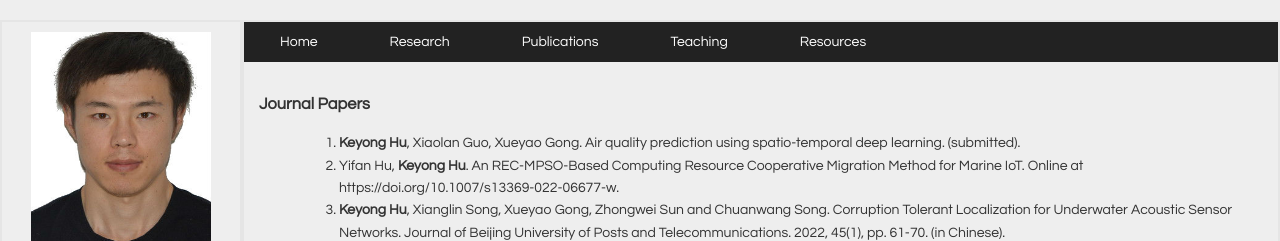
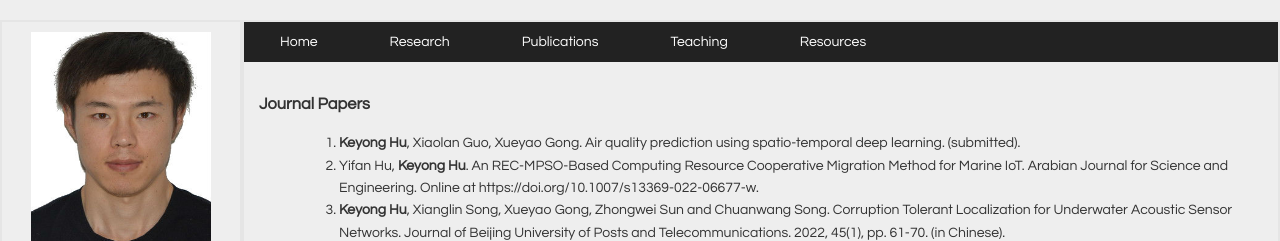
Before and after one commit to keyonghu/keyonghu.github.io, a plain HTML site: page publications.html in a window 1280 px wide. Shown: the top 241 px of the page. Drawn offline with Linux system fonts and the light colour scheme.

Commit message:
Update publications.html

```diff
--- a/publications.html
+++ b/publications.html
@@ -51,7 +51,7 @@
 
               			<ol>
 			<li><b>Keyong Hu</b>, Xiaolan Guo, Xueyao Gong. Air quality prediction using spatio-temporal deep learning. (submitted).
-			<li>Yifan Hu, <b>Keyong Hu</b>. An REC-MPSO-Based Computing Resource Cooperative Migration Method for Marine IoT. Online at https://doi.org/10.1007/s13369-022-06677-w.
+			<li>Yifan Hu, <b>Keyong Hu</b>. An REC-MPSO-Based Computing Resource Cooperative Migration Method for Marine IoT. Arabian Journal for Science and Engineering. Online at https://doi.org/10.1007/s13369-022-06677-w.
 			<li><b>Keyong Hu</b>, Xianglin Song, Xueyao Gong, Zhongwei Sun and Chuanwang Song. Corruption Tolerant Localization for Underwater Acoustic Sensor Networks. Journal of Beijing University of Posts and Telecommunications. 2022, 45(1), pp. 61-70. (in Chinese).
 			<li><b>Keyong Hu</b>, Xianglin Song, Xiaolan Guo, Zhongwei Sun and Chuanwang Song. Self-Localization Algorithm for Drifting-Restricted Underwater Acoustic Sensor Networks under Mixed Noise. Journal of Beijing University of Posts and Telecommunications. 2021, 44(6), pp. 63-73. (in Chinese).
 			<li>Zhongwei Sun, Xiuyan Liu, <b>Keyong Hu*</b>, Zhuang Li and Jing Liu. An Efficient Multi-Label SVM Classification Algorithm by Combining Approximate Extreme Points Method and Divide-and-Conquer Strategy. Ieee Access. 2020, 8, pp. 170967-170975</li>
```
